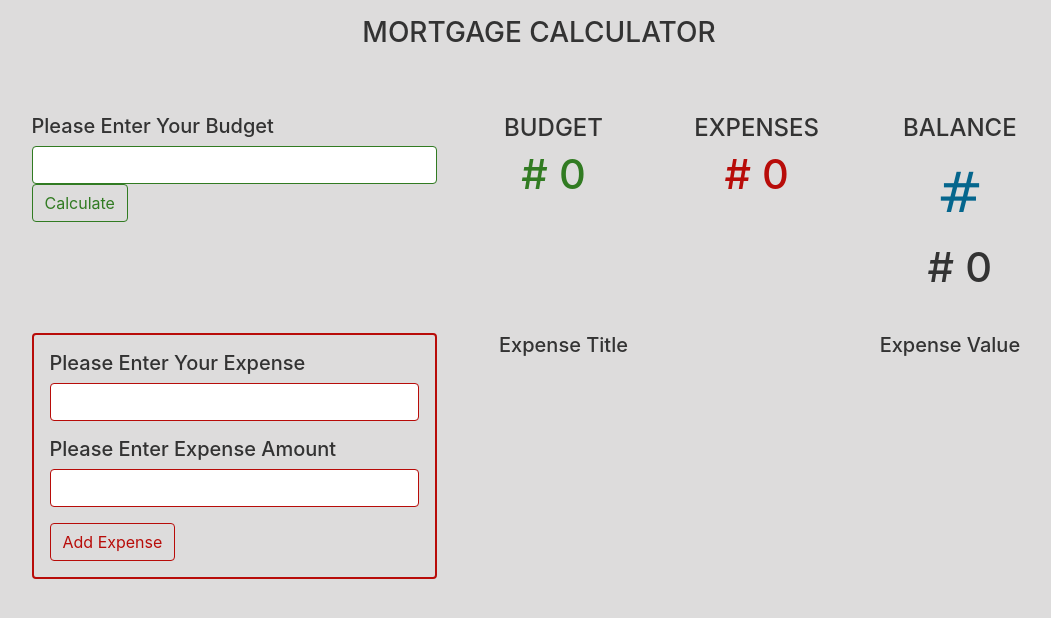
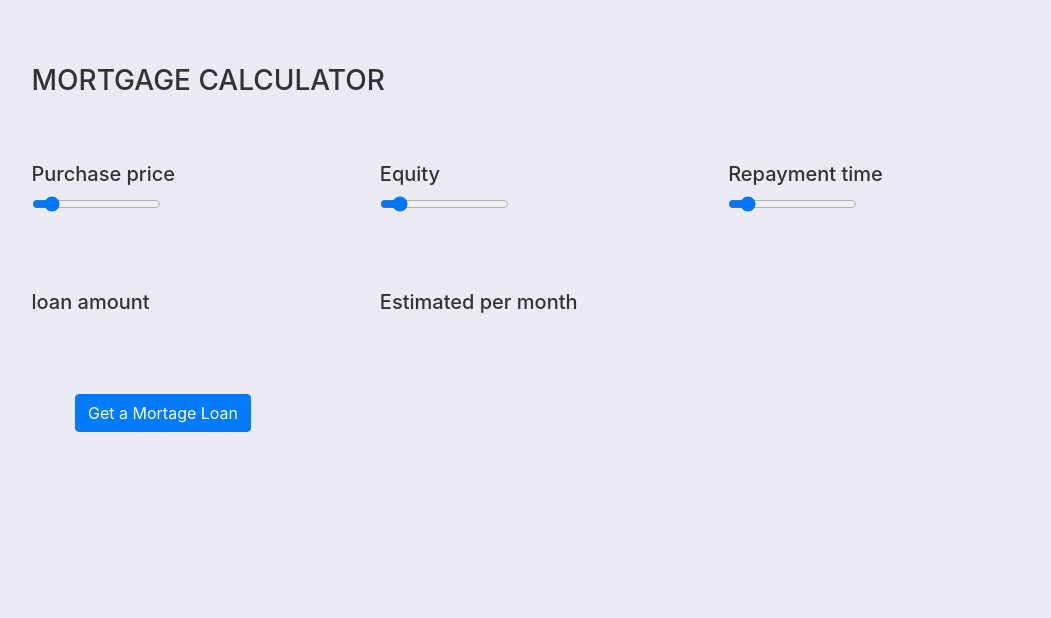
Before and after one commit to Semiteagain/mortgage-calculator, a React (Create React App) app: page / in a window 1280 px wide. Shown: the top 618 px of the page, without its empty margins (101-1152 px from the left). Built offline with nearby package versions, Linux system fonts and the light colour scheme.

Commit message:
Add range

```diff
--- a/src/App.js
+++ b/src/App.js
@@ -1,61 +1,96 @@
 import React from "react";
-import Purchase from "./components/Purchase";
 import "bootstrap/dist/css/bootstrap.min.css";
-import Appinfo from "./components/AppInfo";
 import './index.css';
+
 
 function App() {
   return (
-    <div className="container">
+   <>
+   <div className='container'>
+     <div className='row'>
+       <div className="col-11 mx-auto pt-3">
+       <h3 class="text-uppercase text-left mb-5 mt-5">Mortgage Calculator</h3>
+
+
+
+       <div className='row mb-5'>
+       <div className="col-md-4 my-3 purchase">
+       <h5>Purchase price</h5>
+       <input type='range' max='300' min='20'/>
+
+       </div>
+
+
+
+
+       <div className="col-md-4 my-3 equity"> <h5>Equity</h5>
+       <input type='range' max='300' min='20'/>
+         </div>
+
+
+
+
+       <div className="col-md-4 my-3 repayment"><h5>Repayment time</h5>
+       <input type='range' max='300' min='20'/>
+        </div>
+       </div>
+
+
+       <div className='row'>
+         <div className='col-4 my-2'><h5>loan amount</h5></div>
+
+
+
+         <div className='col-4 my-2'> <h5>Estimated per month</h5></div>
+       </div>
+
+
+        <div className='row'>
+        <div className="col-11 mx-auto pt-3">
+        <h3 class="text-uppercase text-left mb-5 mt-5">
+          <button className='btn btn-primary'>Get a Mortage Loan</button>
+        </h3>
+        </div>
+        </div>
+
+
+
+
+
+       </div>
+     </div>
+   </div>
+   </>
+  );
+}
+
+export default App;
+
+
+{/* <div className="container">
 <div className="row">
   <div className="col-11 mx-auto pt-3">
-          {/* title */}
+    title
     <h3 class="text-uppercase text-center mb-5">Mortgage Calculator</h3>
     <div className="row">
       <div className="col-md-5 my-3">
       <Purchase />
       </div>
       <div className="col-md-7">
-            {/* <!-- app info --> */}
+      <!-- app info -->
           <Appinfo />
 
       </div>
     </div>
 
 
-
     <div className="row">
-     <div className="col-md-5 my-3">
-      {/* <!-- expense feedback --> */}
-      <div className="expense-feedback alert alert-danger text-capitalize">expense feedback</div>
-      {/* <!-- expense form --> */}
-      <form id="expense-form" className=" expense-form">
-       <h5 className="text-capitalize">please enter your expense</h5>
-       <div className="form-group">
-        <input type="text" className="form-control expense-input" id="expense-input" />
-       </div>
-       <h5 className="text-capitalize">please enter expense amount</h5>
-       <div className="form-group">
-        <input type="number" class="form-control expense-input" id="amount-input" />
-       </div>
-       {/* <!-- submit button --> */}
-       <button type="submit" class="btn text-capitalize expense-submit" id="expense-submit">add expense</button>
-      </form>
-     </div>
-     <div className="col-md-7 my-3">
-      {/* <!-- expense list --> */}
-      <div className="expense-list" id="expense-list">
-
-       <div className="expense-list__info d-flex justify-content-between text-capitalize">
-        <h5 className="list-item">expense title</h5>
-        <h5 className="list-item">expense value</h5>
-        {/* <h5 className="list-item"></h5> */}
+      <Expense />
     </div>
 
-     </div>
-     </div>
-     </div>
-           </div>
+
+
+
 
   </div>
 </div>
@@ -63,8 +98,4 @@ function App() {
 
 
 
-
-  );
-}
-
-export default App;
+</div> */}
--- a/src/components/Purchase.jsx
+++ b/src/components/Purchase.jsx
@@ -8,13 +8,15 @@ function Purchase() {
          <div className="budget-feedback alert alert-danger text-capitalize">
                 budget feedback
               </div>
-              <form>
+              <form id="budget-form" className=" budget-form">
                 <h5 className="text-capitalize">please enter your budget</h5>
+                <div className="form-group">
                 <input
                   type="number"
                   className="form-control budget-input"
                   id="budget-input"
                 />
+                </div>
 
                 {/* <!-- submit button --> */}
                 <button
--- a/src/index.css
+++ b/src/index.css
@@ -1,5 +1,5 @@
 :root {
-    --mainWhite: #dddcdc;
+    --mainWhite: #EBEBF3;
     --mainDark: #333333;
     --mainGreen: #317b22;
     --mainRed: #b80c09;
```
Also changed, not shown: src/components/Expense.jsx (added, +46 -0 lines), 1 other file (tests, documents, lock files or other folders). Lines whose indentation alone changed are shown as unchanged.
